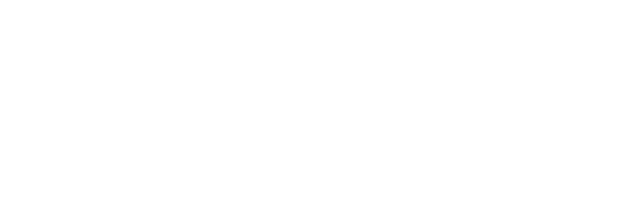
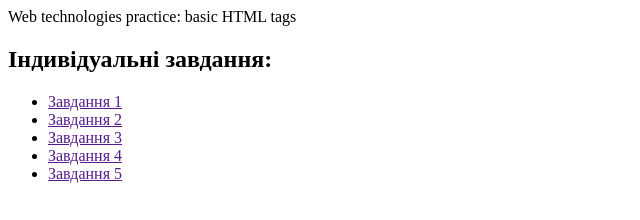
Before and after one commit to dip651/web-technologies, a plain HTML site: page lab3/index.html in a window 1280 px wide. Shown: the whole page, without its empty margins (0-640 px from the left). Drawn offline with Linux system fonts and the light colour scheme.

Commit message:
Lab-3: task 1 complete

```diff
--- a/lab3/index.html
+++ b/lab3/index.html
@@ -8,7 +8,16 @@
 	<title>Web technologies practice: basic HTML tags</title>
 </head>
 <body>
-	<header></header>
-	<main></main>
+	<header>Web technologies practice: basic HTML tags</header>
+	<main>
+		<h2>Індивідуальні завдання:</h2>
+		<ul>
+		<li><a href="" target="_blank">Завдання 1</a></li>
+		<li><a href="" target="_blank">Завдання 2</a></li>
+		<li><a href="" target="_blank">Завдання 3</a></li>
+		<li><a href="" target="_blank">Завдання 4</a></li>
+		<li><a href="" target="_blank">Завдання 5</a></li>
+		</ul>
+	</main>
 	<footer></footer>
 </body>
```
Also changed, not shown: lab3/table.html (added, +24 -0 lines).
